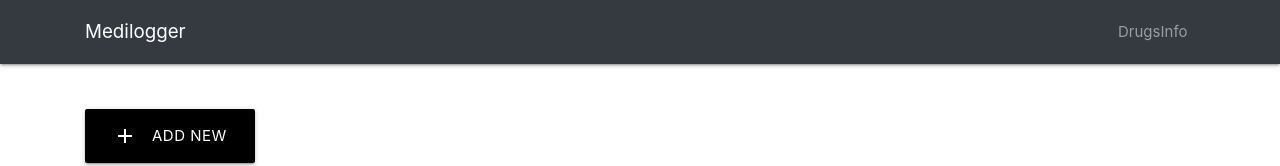
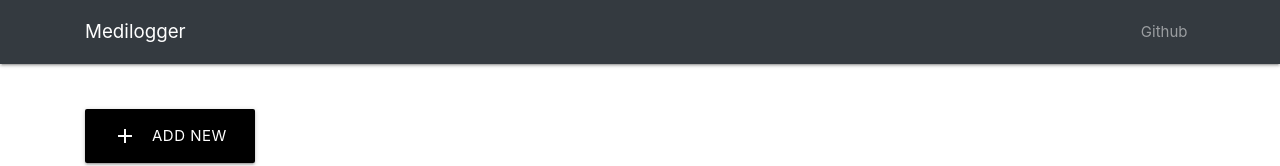
Before and after one commit to abwork/AppTeekki, a React (Create React App) app in the folder client/: page / in a window 1280 px wide. Shown: the top 166 px of the page. Built offline with nearby package versions, Linux system fonts and the light colour scheme; no server answers.

Commit message:
navbar updated

```diff
--- a/client/src/components/AppNavbar.js
+++ b/client/src/components/AppNavbar.js
@@ -34,7 +34,9 @@ export default class AppNavbar extends Component {
                         <Collapse isOpen={this.state.isOpen} navbar>
                             <Nav className="ml-auto" navbar>
                                 <NavItem>
-                                    <NavLink href="/">DrugsInfo</NavLink>
+                                    <NavLink href="https://github.com/abwork">
+                                        Github
+                                    </NavLink>
                                 </NavItem>
                             </Nav>
                         </Collapse>
```
